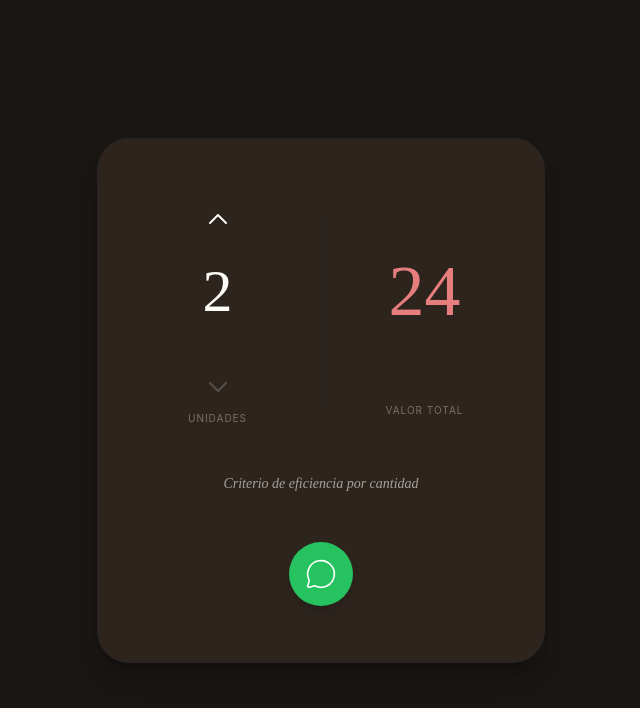
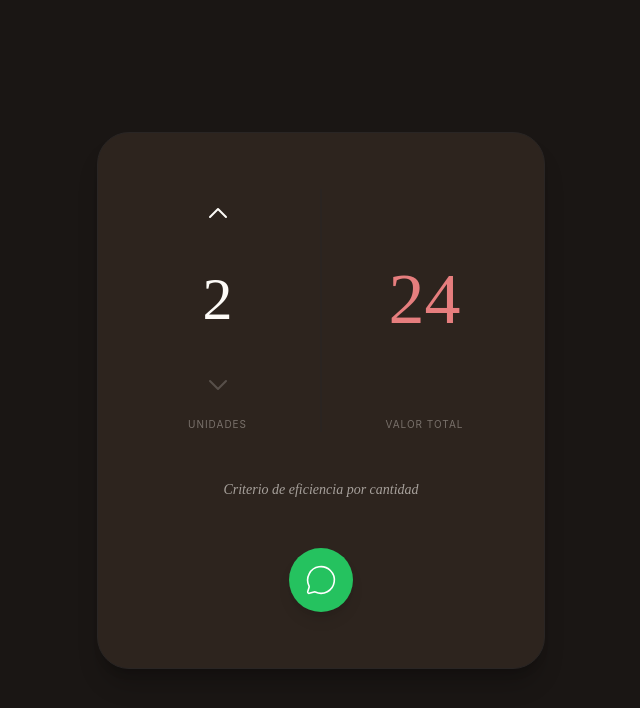
Before and after one commit to casaunomusica/sencillo, a React (Vite) app: page / in a window 1280 px wide. Shown: the top 708 px of the page, without its empty margins (319-959 px from the left). Built offline with nearby package versions, Linux system fonts and the light colour scheme.

Commit message:
Update App.tsx
Alineación y simetría del contador

```diff
--- a/src/App.tsx
+++ b/src/App.tsx
@@ -59,22 +59,21 @@ export default function App() {
         animate={{ opacity: 1, y: 0 }}
         className={`w-full max-w-md ${theme.card} rounded-[2rem] shadow-xl py-14 px-8 border transition-colors duration-700`}
       >
-        <div className="grid grid-cols-2 gap-8 items-center mb-12 relative">
+        <div className="grid grid-cols-2 gap-x-8 gap-y-1 mb-12 relative">
           {/* Vertical Divider */}
-          <div className={`absolute left-1/2 top-4 bottom-4 w-px ${theme.divider} -translate-x-1/2 transition-colors duration-700`} />
+          <div className={`absolute left-1/2 top-0 bottom-0 w-px ${theme.divider} -translate-x-1/2 transition-colors duration-700 pointer-events-none`} />
 
-          {/* Units Counter (Left) */}
-          <div className="flex flex-col items-center space-y-6">
+          {/* Fila 1 – Contador (izq): flecha ↑, número centrado, flecha ↓ */}
+          <div className="flex flex-col items-center min-h-[220px]">
             <button
               onClick={increment}
               disabled={units >= 20}
-              className={`p-4 -m-2 rounded-full ${theme.hover} transition-colors disabled:opacity-20 flex items-center justify-center`}
+              className={`p-4 -m-2 rounded-full ${theme.hover} transition-colors disabled:opacity-20 flex items-center justify-center shrink-0`}
               aria-label="Aumentar unidades"
             >
               <ChevronUp size={32} strokeWidth={1.5} />
             </button>
-
-            <div className="relative h-24 w-full flex items-center justify-center">
+            <div className="flex-1 w-full flex items-center justify-center relative min-h-[5rem]">
               <AnimatePresence initial={false}>
                 <motion.span
                   key={units}
@@ -82,26 +81,24 @@ export default function App() {
                   animate={{ opacity: 1, y: 0 }}
                   exit={{ opacity: 0, y: -15 }}
                   transition={{ duration: 0.15, ease: "easeOut" }}
-                  className="text-6xl font-light absolute"
+                  className="text-6xl font-light absolute top-1/2 left-1/2 -translate-x-1/2 -translate-y-1/2"
                 >
                   {units}
                 </motion.span>
               </AnimatePresence>
             </div>
-
             <button
               onClick={decrement}
               disabled={units <= 2}
-              className={`p-4 -m-2 rounded-full ${theme.hover} transition-colors disabled:opacity-20 flex items-center justify-center`}
+              className={`p-4 -m-2 rounded-full ${theme.hover} transition-colors disabled:opacity-20 flex items-center justify-center shrink-0`}
               aria-label="Disminuir unidades"
             >
               <ChevronDown size={32} strokeWidth={1.5} />
             </button>
-            <span className={`text-[10px] uppercase tracking-widest ${theme.muted} font-sans`}>Unidades</span>
           </div>
 
-          <div className="flex flex-col items-center justify-center space-y-6">
-            <div className="h-44 w-full flex flex-col items-center justify-center relative">
+          {/* Fila 1 – Precio (der) */}
+          <div className="flex flex-col items-center justify-center min-h-[220px] relative">
             <AnimatePresence initial={false}>
               <motion.div
                 key={totalPrice}
@@ -109,12 +106,18 @@ export default function App() {
                 animate={{ opacity: 1, scale: 1 }}
                 exit={{ opacity: 0, scale: 1.1 }}
                 transition={{ duration: 0.15 }}
-                  className={`text-7xl font-light ${theme.accent} transition-colors duration-700 absolute`}
+                className={`text-7xl font-light ${theme.accent} transition-colors duration-700 absolute top-1/2 left-1/2 -translate-x-1/2 -translate-y-1/2`}
               >
                 {totalPrice}
               </motion.div>
             </AnimatePresence>
           </div>
+
+          {/* Fila 2 – Etiquetas a la misma altura */}
+          <div className="flex items-end justify-center pt-1">
+            <span className={`text-[10px] uppercase tracking-widest ${theme.muted} font-sans`}>Unidades</span>
+          </div>
+          <div className="flex items-end justify-center pt-1">
             <span className={`text-[10px] uppercase tracking-widest ${theme.muted} font-sans`}>Valor Total</span>
           </div>
         </div>
```
Lines whose indentation alone changed are shown as unchanged.
